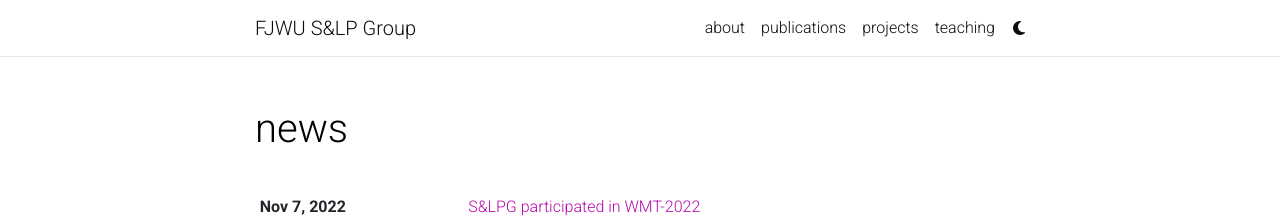
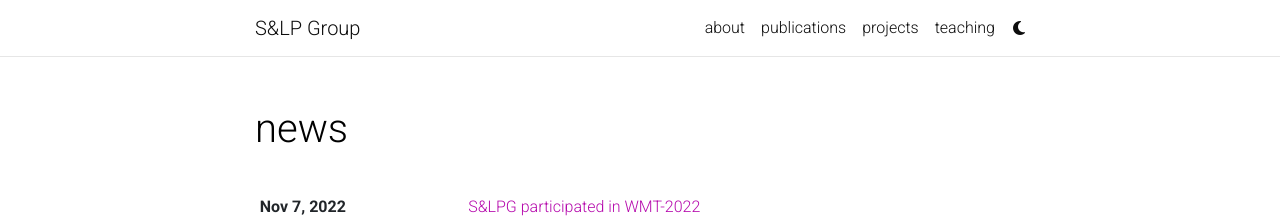
Before and after one commit to slpg-fjwu/github.io, a Jekyll site: the page built from news.html, in a window 1280 px wide. Shown: the top 218 px of the page. Built offline with Jekyll 4.4.1, drawn with Linux system fonts in a browser that asks for light colours; comment, search, counter and statistics services are not loaded; a style sheet for code colours, icons or effects is not loaded.

Commit message:
Update _config.yml

```diff
--- a/_config.yml
+++ b/_config.yml
@@ -2,7 +2,7 @@
 # Site settings
 # -----------------------------------------------------------------------------
 
-title: FJWU S&LP Group  # the website title (if blank, full name will be used instead)
+title: S&LP Group  # the website title (if blank, full name will be used instead)
 first_name: S&LP
 middle_name:
 last_name: Group
```
